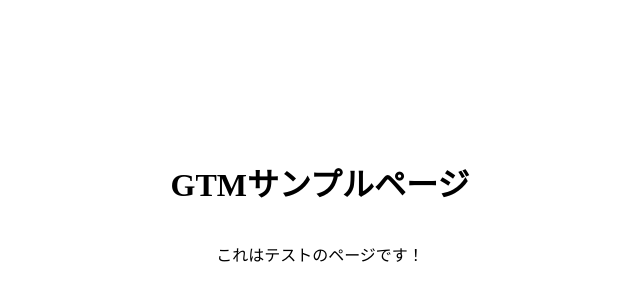
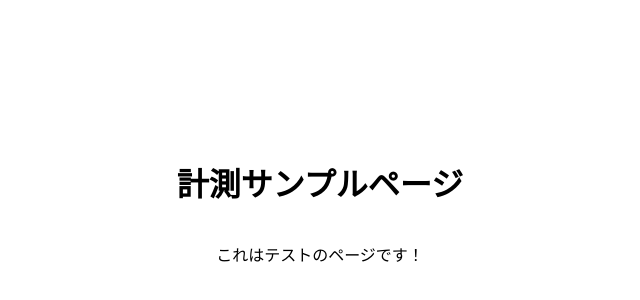
Before and after one commit to SoraY677/analytics-sample, a plain HTML site: page index.html in a window 1280 px wide. Shown: the part 198-498 px from the top of the page, without its empty margins (328-968 px from the left). Drawn offline with Linux system fonts and the light colour scheme.

Commit message:
コンテンツ変更

```diff
--- a/index.html
+++ b/index.html
@@ -20,7 +20,7 @@
         flex-direction: column;
       }
     </style>
-    <h1>GTMサンプルページ</h1>
+    <h1>計測サンプルページ</h1>
     <p>これはテストのページです！</p>
   </body>
 </html>
```
